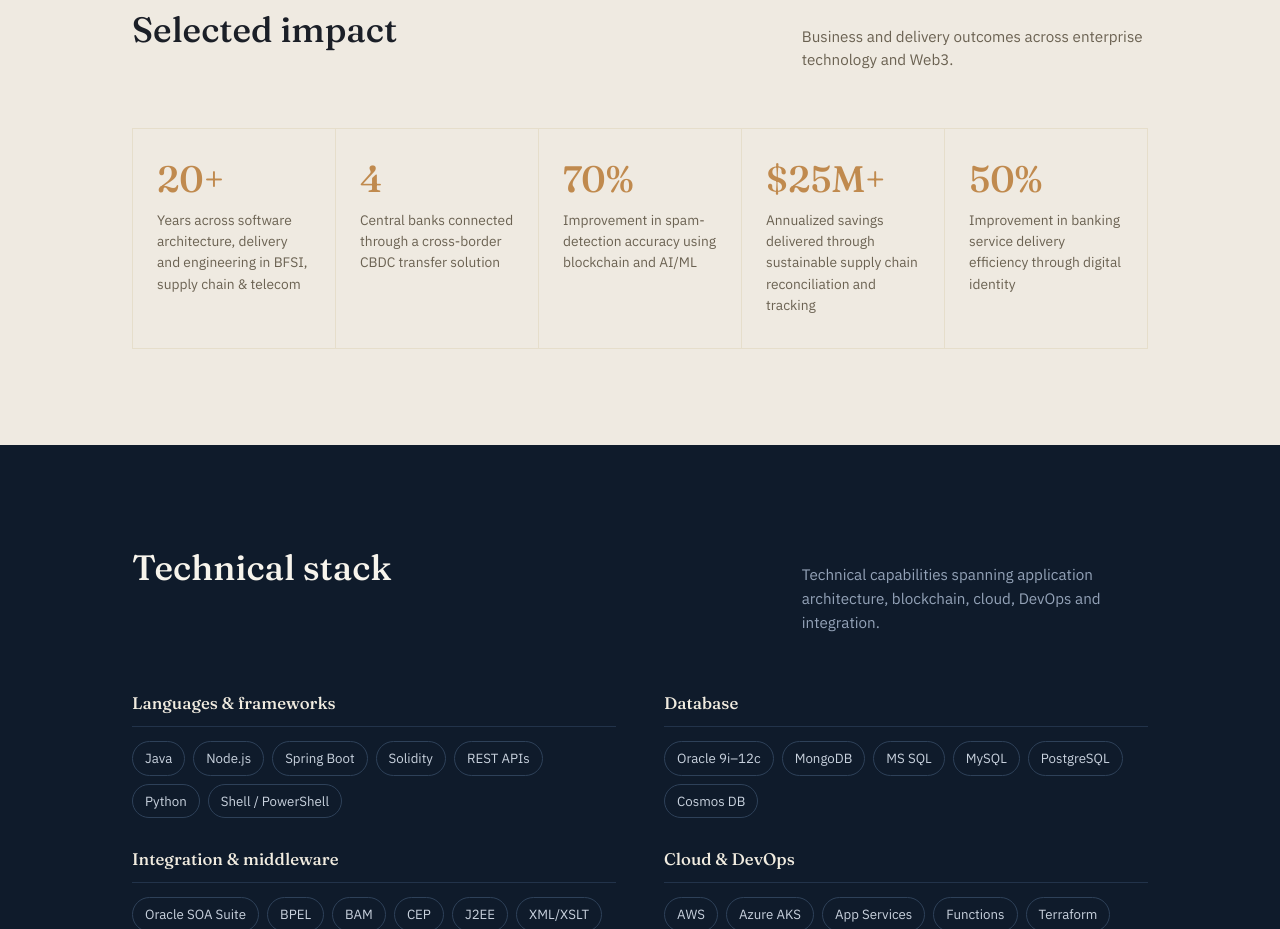
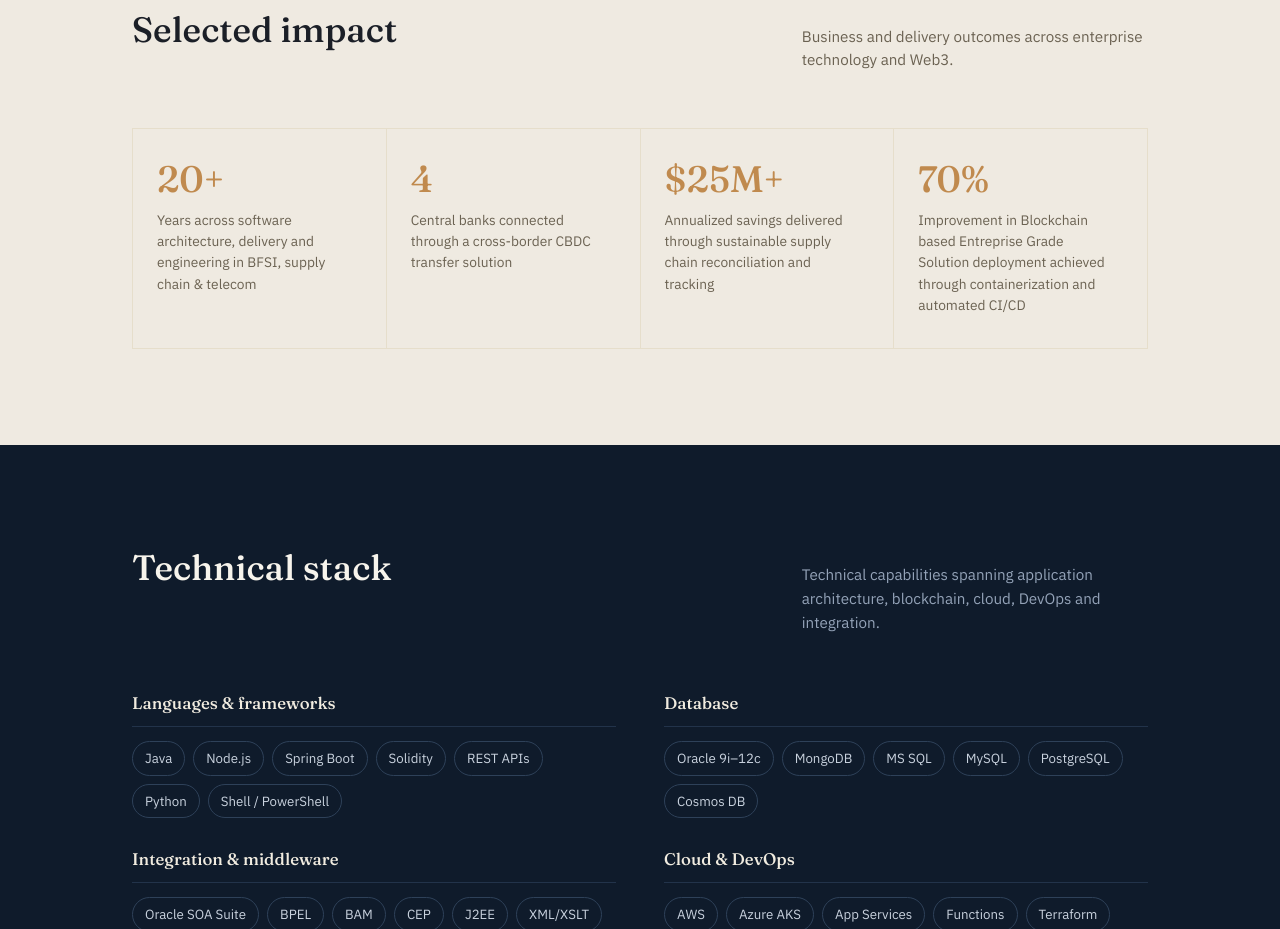
Before and after one commit to rupeshpithva/rupesh-portfolio, a plain HTML site: page index.html in a window 1280 px wide. Shown: the part 5155-6084 px from the top of the page. Drawn offline with Linux system fonts and the light colour scheme.

Commit message:
Update statistics in index.html
Removed old statistics and added new statistic regarding improvement in Blockchain based Enterprise Grade Solution deployment.

```diff
--- a/index.html
+++ b/index.html
@@ -814,16 +814,12 @@
           <div class="label">Central banks connected through a cross-border CBDC transfer solution</div>
         </div>
         <div class="stat">
-          <div class="num">70%</div>
-          <div class="label">Improvement in spam-detection accuracy using blockchain and AI/ML</div>
-        </div>
-        <div class="stat">
           <div class="num">$25M+</div>
           <div class="label">Annualized savings delivered through sustainable supply chain reconciliation and tracking</div>
         </div>
         <div class="stat">
-          <div class="num">50%</div>
-          <div class="label">Improvement in banking service delivery efficiency through digital identity</div>
+          <div class="num">70%</div>
+          <div class="label">Improvement in Blockchain based Entreprise Grade Solution deployment achieved through containerization and automated CI/CD</div>
         </div>
       </div>
     </div>
```
